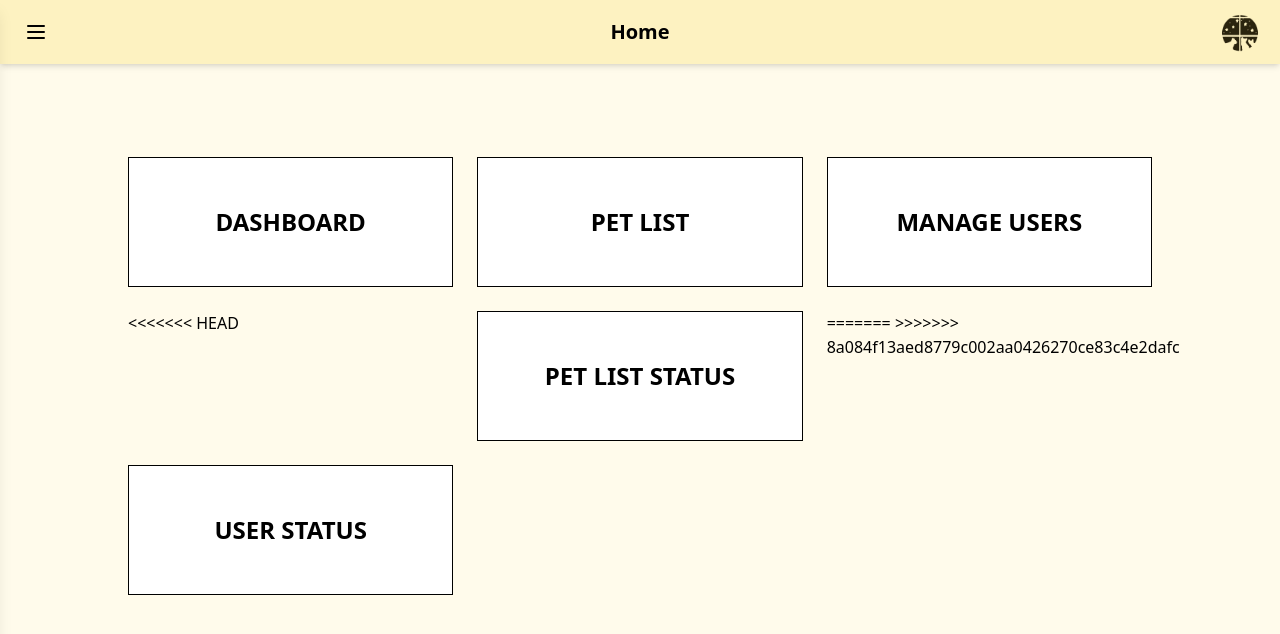
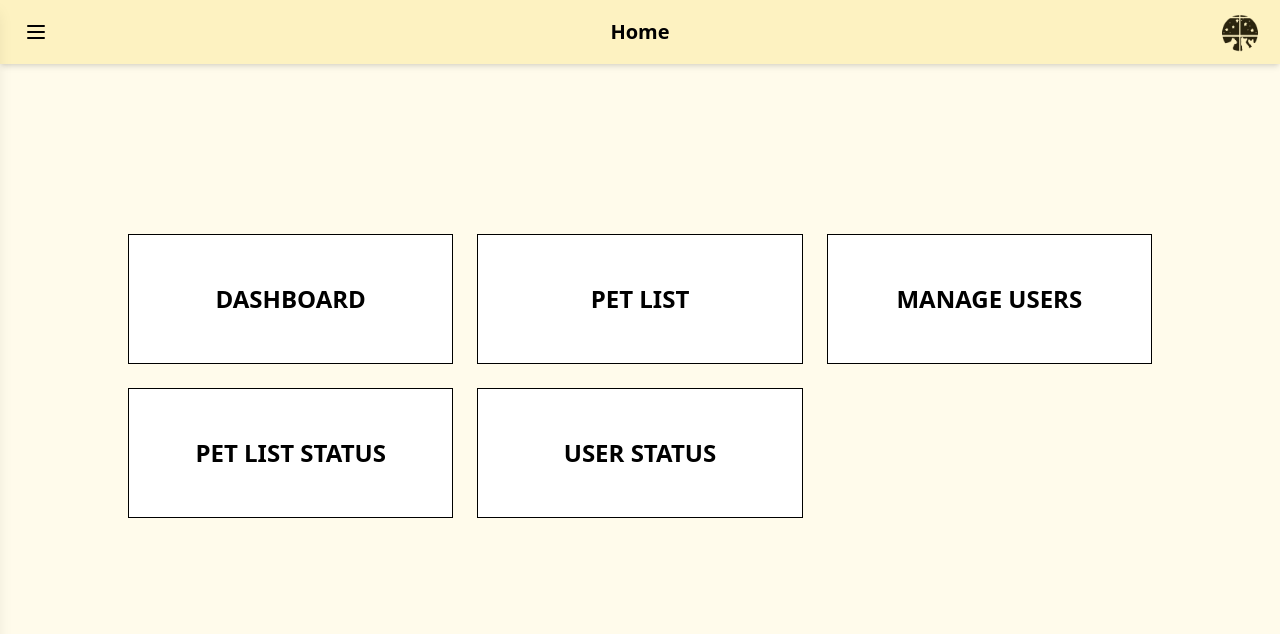
Before and after one commit to Louisse-Gab/FINALS-WEBSITE, a PHP site: page /adminphp/index.php in a window 1280 px wide. Shown: the top 634 px of the page. Run offline with PHP 8.4, Linux system fonts and the light colour scheme; a user stored in the database is signed in; some libraries are stand-ins or nearby versions.

Commit message:
initial commit

```diff
--- a/adminphp/index.php
+++ b/adminphp/index.php
@@ -221,7 +221,6 @@ if (!isset($_SESSION['username'])) {
                     <h2 class="text-black text-2xl font-bold">MANAGE USERS</h2>
                 </a>
 
-<<<<<<< HEAD
 
                 <!-- Manage Users Card -->
                 <a href="../adminphp/plists_status.php" class="dashboard-card bg-white border border-black p-12 flex items-center justify-center hover:bg-gray-50 transition-colors">
@@ -230,8 +229,6 @@ if (!isset($_SESSION['username'])) {
 
 
                 <!-- User Status Card -->
-=======
->>>>>>> 8a084f13aed8779c002aa0426270ce83c4e2dafc
                 <a href="../adminphp/users_status.php" class="dashboard-card bg-white border border-black p-12 flex items-center justify-center hover:bg-gray-50 transition-colors">
                     <h2 class="text-black text-2xl font-bold"> USER STATUS</h2>
                 </a>
--- a/php/contact.php
+++ b/php/contact.php
@@ -1,9 +1,6 @@
 <?php
-<<<<<<< HEAD
-=======
 // shelter_of_light.php - Single file implementation
 
->>>>>>> 8a084f13aed8779c002aa0426270ce83c4e2dafc
 // Basic page variables
 $pageTitle = "Shelter of Light";
 $currentYear = date("Y");
```
